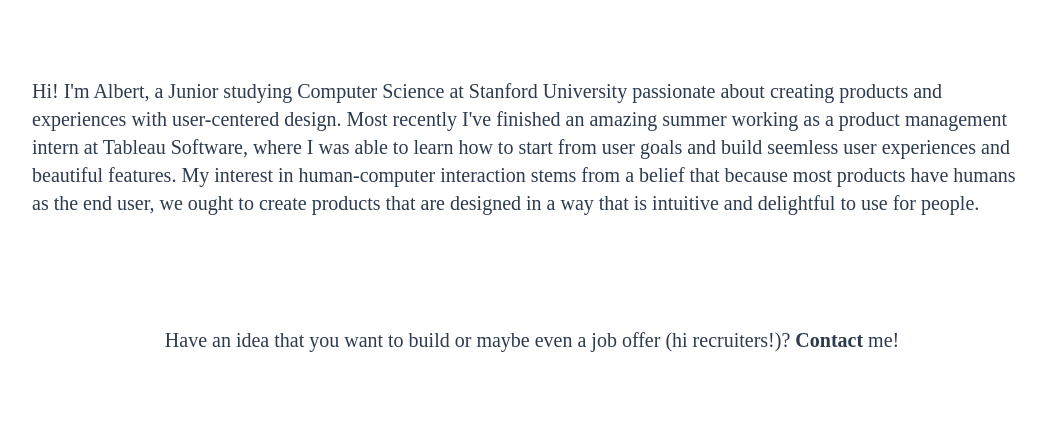
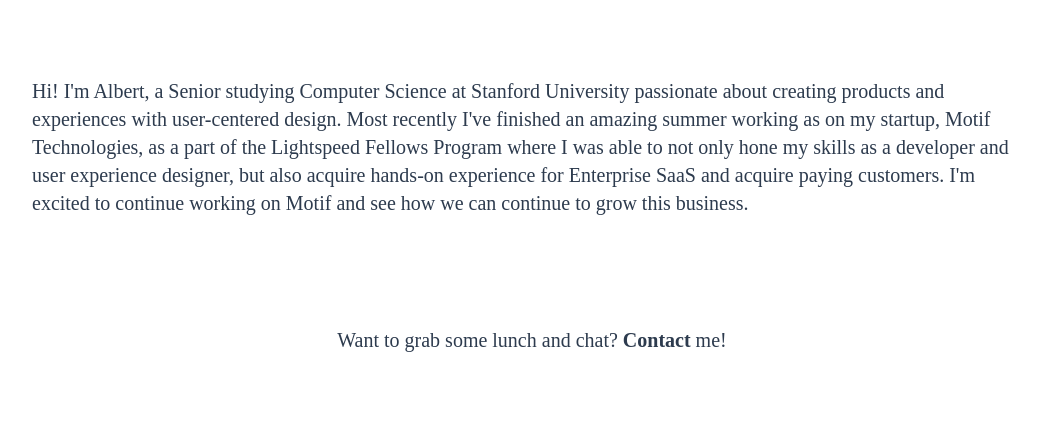
Before and after one commit to alfeng6/alfeng6.github.io, a plain HTML site: page about.html in a window 1280 px wide. Shown: the part 188-609 px from the top of the page, without its empty margins (108-1154 px from the left). Drawn offline with Linux system fonts and the light colour scheme.

Commit message:
update site for 2017

```diff
--- a/about.html
+++ b/about.html
@@ -22,17 +22,16 @@
 
     <div class="aboutGrid">
       <div id="bio">
-        Hi! I'm Albert, a Junior studying Computer Science at Stanford University passionate about creating
+        Hi! I'm Albert, a Senior studying Computer Science at Stanford University passionate about creating
         products and experiences with user-centered design. Most recently I've finished an amazing
-        summer working as a product management intern at Tableau Software, where I was able to learn
-        how to start from user goals and build seemless user experiences and beautiful features. My interest
-        in human-computer interaction stems from a belief that because most products have humans as the end
-        user, we ought to create products that are designed in a way that is intuitive and delightful to use
-        for people.
+        summer working as on my startup, Motif Technologies, as a part of the Lightspeed Fellows Program where
+        I was able to not only hone my skills as a developer and user experience designer,
+        but also acquire hands-on experience for Enterprise SaaS and acquire paying customers. I'm excited to
+        continue working on Motif and see how we can continue to grow this business.
       </div>
       <br>
       <div id="pitch">
-        Have an idea that you want to build or maybe even a job offer (hi recruiters!)?
+        Want to grab some lunch and chat?
         <a href="mailto:alfeng6@stanford.edu" id="contact">Contact</a> me!
       </div>
     </div>
@@ -42,7 +41,7 @@
         <img src="images/linkedin.svg" id="linkedinImage" class="hvr-float"></img>
       </a>
 
-      <a href="images/Albert_Feng_Resume_2016.pdf" target="_blank">
+      <a href="images/Albert_Feng_Resume.pdf" target="_blank">
         <img src="images/resume.svg" id="resumeImage" class="hvr-float">
         </img>
       </a>
```
Also changed, not shown: index.html (+1 -1 lines), 2 other files.
